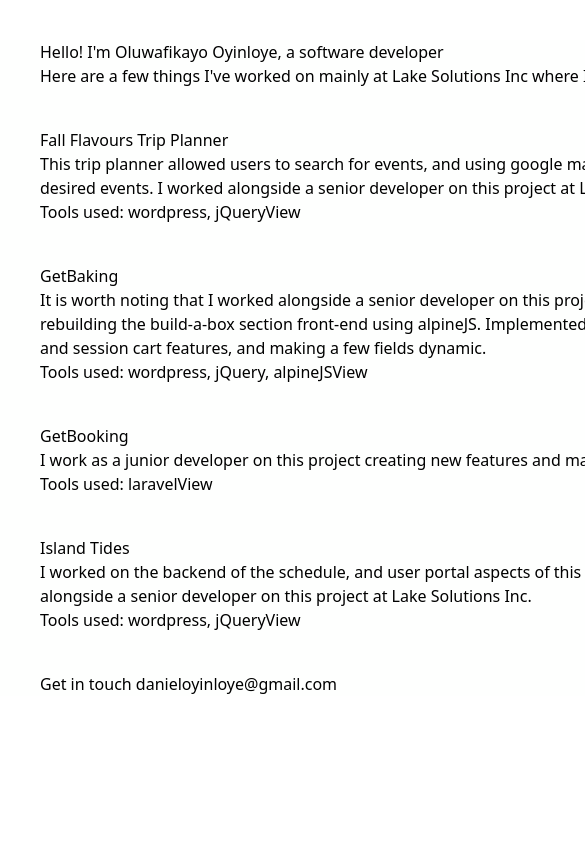
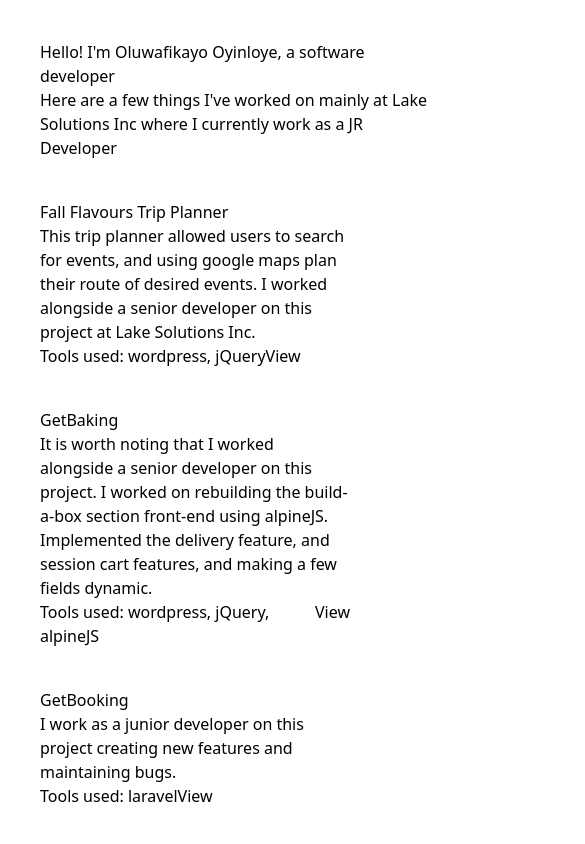
Before and after one commit to Fiikayo/fiikayo.github.io, a website: page index.html in a window 390 px wide. Shown: the top 844 px of the page, 585 px wide, since content can reach past the window. Drawn offline with nearby package versions, Linux system fonts and the light colour scheme.

Commit message:
Update index.html

```diff
--- a/index.html
+++ b/index.html
@@ -8,8 +8,22 @@
     <script defer src="https://unpkg.com/alpinejs@3.x.x/dist/cdn.min.js"></script>
     <link href="/public/output.css" rel="stylesheet">
 </head>
+
+<style>
+
+    .cont{
+        background-color: #FEFFFE; width:800px; margin:0 auto;
+    }
+    @media only screen and (max-width: 600px)
+    {
+        .cont{
+            width: 100% !important;
+         max-width:100%;
+        }
+    }
+</style>
 <body>
-    <div class="font-sans md:w-screen sm:w-screen" style="background-color: #FEFFFE; width:800px; margin:0 auto;" x-data="projectInfo">
+    <div class="font-sans cont" x-data="projectInfo">
             <div id="welcome-section" class="w-full m-10">
                 <h1 class="text-4xl"><span x-text="greeting"></span>! I'm Oluwafikayo Oyinloye, a software developer</h1>
                 <p>Here are a few things I've worked on mainly at Lake Solutions Inc where I currently work as a JR Developer</p>
```
